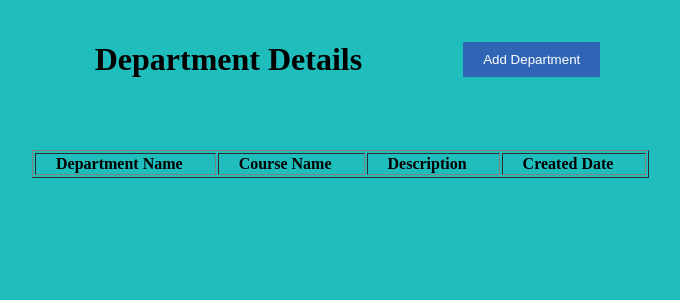
After one commit to kalpana123-1/collegeManagementSystem, a Flask app: page /departments in a window 1280 px wide. The commit adds this page. Shown: the top 300 px of the page, without its empty margins (292-972 px from the left). Run offline with Flask 3, Linux system fonts and the light colour scheme; data that the repository does not hold is empty.

Commit message:
Departsment page added to the app

```diff
--- a/app.py
+++ b/app.py
@@ -190,6 +190,13 @@ def add_staff():
         mydb.commit()
     return render_template("add_staff.html")
 
+@app.route("/departments")
+def departments():
+    sql = "select d.id, d.name, c.name as courseName, d.description, date(d.createdDate) as createdDate from department d left join course c on d.courseId = c.id group by d.courseId;"
+    mycursor.execute(sql)
+    departments = mycursor.fetchall()
+    return render_template("department.html", departments=departments)
+
 
 if __name__ == "__main__":
     app.run(debug=True)
--- a/scripts/createtable.sql
+++ b/scripts/createtable.sql
@@ -65,7 +65,9 @@ create table department(
 id int NOT NULL PRIMARY KEY auto_increment,
 courseId int DEFAULT NULL,
 name varchar(50) DEFAULT NULL,
-subjects json DEFAULT NULL
+description varchar(100) DEFAULT NULL,
+createdDate timestamp NOT NULL DEFAULT CURRENT_TIMESTAMP,
+modifiedDate timestamp NULL DEFAULT CURRENT_TIMESTAMP ON UPDATE CURRENT_TIMESTAMP
 );
 
 create table staffeducation(
--- /dev/null
+++ b/template/department.html
@@ -0,0 +1,79 @@
+<!DOCTYPE html>
+<html lang="en">
+
+<head>
+    <meta charset="UTF-8">
+    <meta name="viewport" content="width=device-width, initial-scale=1.0">
+    <title>Departments</title>
+    <style>
+        body {
+            text-align: center;
+            background-color: rgb(32, 189, 189);
+        }
+
+        table {
+            margin: 3% 25%;
+        }
+
+        th,
+        td {
+            padding-left: 20px;
+            padding-right: 32px;
+        }
+
+        .button {
+            background-color: #3065b5;
+            /* Green */
+            border: none;
+            color: white;
+            padding: 10px 20px;
+            margin: 2px 1px;
+            transition-duration: 0.4s;
+            cursor: pointer;
+        }
+
+        .button:hover {
+            box-shadow: 0 12px 16px 0 rgba(0, 0, 0, 0.24), 0 17px 50px 0 rgba(0, 0, 0, 0.19);
+        }
+
+        .parent {
+            margin: -20px 1px;
+            text-align: center;
+        }
+
+        .child {
+            display: inline-block;
+            padding: 2rem 3rem;
+            vertical-align: middle;
+        }
+    </style>
+</head>
+
+<body>
+    <div class="parent">
+        <h1 class="child">Department Details</h1>
+        <a class="child" href="/add_department"><button class="button">Add Department</button></a>
+    </div>
+    <table border="1 black solid">
+        <thead>
+            <tr>
+                <th>Department Name</th>
+                <th>Course Name</th>
+                <th>Description</th>
+                <th>Created Date</th>
+            </tr>
+        </thead>
+        <tbody>
+            {% for department in departments %}
+            <tr>
+                <td>{{ department[1] }}</td>
+                <td>{{ department[2] }}</td>
+                <td>{{ department[3] }}</td>
+                <td>{{ department[4] }}</td>
+            </tr>
+            {% endfor %}
+        </tbody>
+    </table>
+</body>
+
+</html>
--- a/template/index.html
+++ b/template/index.html
@@ -36,7 +36,7 @@
             cursor: pointer;
         }
 
-        .button2:hover {
+        .button:hover {
             box-shadow: 0 12px 16px 0 rgba(0, 0, 0, 0.24), 0 17px 50px 0 rgba(0, 0, 0, 0.19);
         }
     </style>
```
Also changed, not shown: scripts/coursemode.sql (+5 -3 lines).
